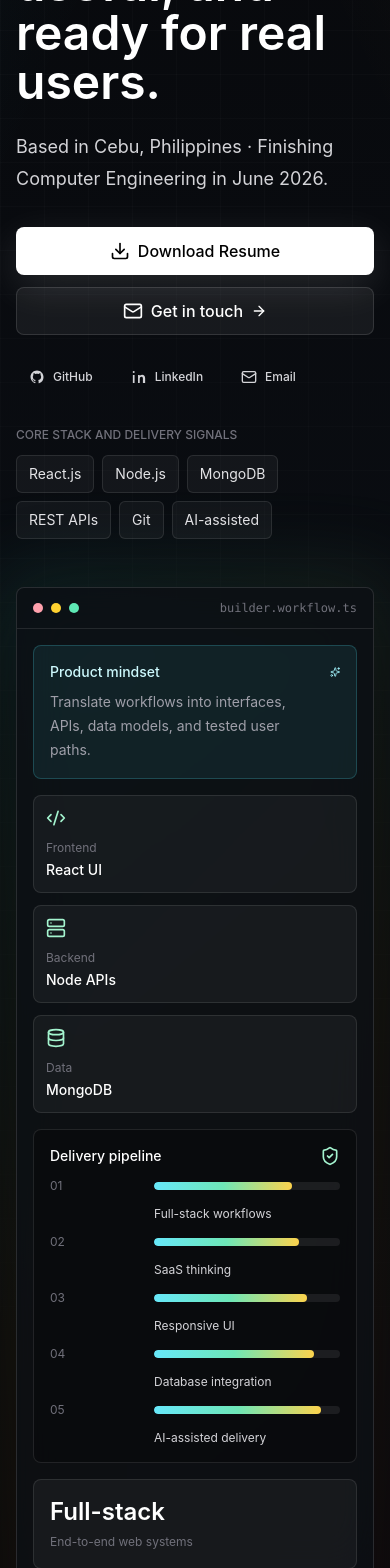
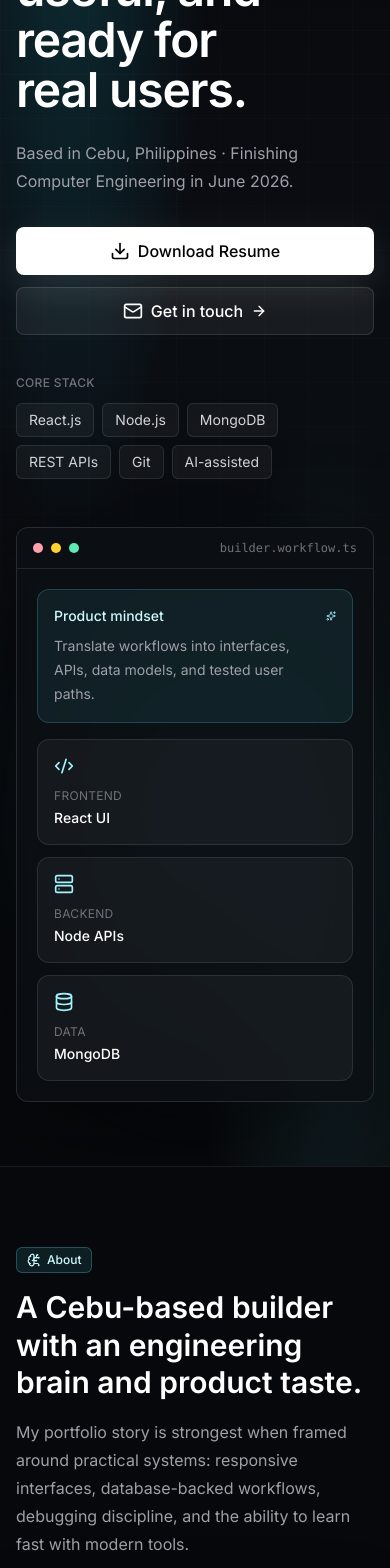
Before and after one commit to jumaoasjoshua322-maker/portfolio, a Next.js app: page / in a window 390 px wide. Shown: the part 432-2000 px from the top of the page. Built offline with nearby package versions, Linux system fonts and the light colour scheme.

Commit message:
Critical UI fixes: Inter font, hero subtraction, single-accent palette, rounded-xl cards

```diff
--- a/src/app/globals.css
+++ b/src/app/globals.css
@@ -13,7 +13,7 @@
   --color-foreground: var(--foreground);
   --color-muted: var(--muted);
   --color-panel: var(--panel);
-  --font-sans: "Inter", "SF Pro Display", "Segoe UI", Arial, sans-serif;
+  --font-sans: var(--font-inter), "SF Pro Display", "Segoe UI", Arial, sans-serif;
   --font-mono: "SFMono-Regular", Consolas, "Liberation Mono", monospace;
 }
 
@@ -31,8 +31,7 @@ body {
   overflow-x: hidden;
   background:
     linear-gradient(180deg, rgba(7, 8, 11, 0.96), rgba(7, 8, 11, 1) 42%),
-    linear-gradient(135deg, rgba(34, 211, 238, 0.08), transparent 36%),
-    linear-gradient(315deg, rgba(251, 191, 36, 0.07), transparent 38%),
+    linear-gradient(135deg, rgba(34, 211, 238, 0.06), transparent 36%),
     var(--background);
   color: var(--foreground);
   font-family: var(--font-sans);
@@ -64,11 +63,9 @@ select {
 
 .hero-gradient {
   background:
-    linear-gradient(115deg, rgba(34, 211, 238, 0.14), transparent 34%),
-    linear-gradient(245deg, rgba(251, 191, 36, 0.12), transparent 36%),
+    radial-gradient(ellipse 60% 80% at 18% 12%, rgba(34, 211, 238, 0.18), transparent 60%),
+    radial-gradient(ellipse 55% 70% at 85% 90%, rgba(103, 232, 249, 0.10), transparent 60%),
     linear-gradient(180deg, #07080b 0%, #0a0d12 46%, #07080b 100%);
-  background-size: 160% 160%, 180% 180%, 100% 100%;
-  animation: gradient-shift 18s ease-in-out infinite;
 }
 
 .grid-overlay {
@@ -77,16 +74,6 @@ select {
     linear-gradient(90deg, rgba(255, 255, 255, 0.055) 1px, transparent 1px);
   background-size: 44px 44px;
   mask-image: linear-gradient(to bottom, black, transparent 92%);
-}
-
-@keyframes gradient-shift {
-  0%,
-  100% {
-    background-position: 0% 50%, 100% 50%, center;
-  }
-  50% {
-    background-position: 100% 50%, 0% 50%, center;
-  }
 }
 
 @media (min-width: 640px) {
--- a/src/components/contact-section.tsx
+++ b/src/components/contact-section.tsx
@@ -65,7 +65,7 @@ export function ContactSection() {
       <div className="grid gap-6 lg:grid-cols-[0.88fr_1.12fr]">
         <Reveal>
           <aside className="space-y-4">
-            <div className="rounded-lg border border-emerald-300/20 bg-emerald-300/10 p-5">
+            <div className="rounded-xl border border-emerald-300/20 bg-emerald-300/10 p-5">
               <div className="flex items-start gap-4">
                 <div className="grid h-11 w-11 shrink-0 place-items-center rounded-lg border border-emerald-300/25 bg-emerald-300/12 text-emerald-100">
                   <BriefcaseBusiness className="h-5 w-5" />
@@ -105,7 +105,7 @@ export function ContactSection() {
                 href={item.href}
                 target={item.href.startsWith("http") ? "_blank" : undefined}
                 rel={item.href.startsWith("http") ? "noreferrer" : undefined}
-                className="group flex items-center gap-4 rounded-lg border border-white/10 bg-white/4.5 p-4 transition hover:-translate-y-1 hover:border-cyan-300/25 hover:bg-white/6.5"
+                className="group flex items-center gap-4 rounded-xl border border-white/10 bg-white/4.5 p-4 transition hover:-translate-y-1 hover:border-cyan-300/25 hover:bg-white/6.5"
               >
                 <div className="grid h-10 w-10 place-items-center rounded-lg border border-white/10 bg-black/24 text-cyan-100">
                   <item.icon className="h-5 w-5" />
@@ -122,7 +122,7 @@ export function ContactSection() {
         <Reveal delay={0.08}>
           <form
             onSubmit={handleSubmit}
-            className="rounded-lg border border-white/10 bg-white/4.5 p-5 shadow-[0_24px_100px_rgba(0,0,0,0.28)] sm:p-6"
+            className="rounded-xl border border-white/10 bg-white/4.5 p-5 shadow-[0_24px_100px_rgba(0,0,0,0.28)] sm:p-6"
           >
             <div className="grid gap-4 sm:grid-cols-2">
               <label className="space-y-2">
--- a/src/components/experience-section.tsx
+++ b/src/components/experience-section.tsx
@@ -28,7 +28,7 @@ export function ExperienceSection() {
           const Icon = icons[index] ?? FlaskConical;
           return (
             <Reveal key={item.title} delay={index * 0.08}>
-              <article className="group h-full rounded-lg border border-white/10 bg-white/4.5 p-5 transition hover:-translate-y-1 hover:border-emerald-300/25 hover:bg-white/6.5">
+              <article className="group h-full rounded-xl border border-white/10 bg-white/4.5 p-5 transition hover:-translate-y-1 hover:border-cyan-300/25 hover:bg-white/6.5">
                 <div className="mb-5 flex items-center justify-between gap-4">
                   <div className="grid h-11 w-11 place-items-center rounded-lg border border-emerald-300/20 bg-emerald-300/10 text-emerald-100">
                     <Icon className="h-5 w-5" />
--- a/src/components/hero-section.tsx
+++ b/src/components/hero-section.tsx
@@ -7,15 +7,13 @@ import {
   Download,
   Mail,
   Server,
-  ShieldCheck,
   Sparkles,
 } from "lucide-react";
 import { motion, useReducedMotion } from "framer-motion";
 
-import { GitHubIcon, LinkedInIcon } from "@/components/social-icons";
 import { Badge } from "@/components/ui/badge";
 import { Button } from "@/components/ui/button";
-import { brandSignals, heroMetrics, heroStack, profile } from "@/data/portfolio";
+import { heroStack, profile } from "@/data/portfolio";
 
 export function HeroSection() {
   const prefersReducedMotion = useReducedMotion();
@@ -46,17 +44,17 @@ export function HeroSection() {
             animate={prefersReducedMotion ? undefined : { opacity: 1, y: 0 }}
             transition={{ duration: 0.65, ease: [0.22, 1, 0.36, 1], delay: 0.05 }}
           >
-            <p className="mb-3 text-sm font-medium uppercase text-cyan-200/90">
+            <p className="mb-3 text-sm font-medium uppercase tracking-wide text-cyan-200/90">
               {profile.role}
             </p>
             <h1
               id="hero-heading"
-              className="max-w-4xl text-5xl font-semibold leading-[1.02] text-white sm:text-6xl lg:text-7xl"
+              className="max-w-4xl text-balance text-5xl font-semibold leading-[1.05] tracking-tight text-white sm:text-6xl"
             >
               I build web systems that feel sharp, useful, and ready for real
               users.
             </h1>
-            <p className="mt-6 max-w-2xl text-lg leading-8 text-zinc-300 sm:text-xl">
+            <p className="mt-6 max-w-2xl text-base leading-7 text-zinc-400 sm:text-lg">
               {profile.headline}
             </p>
           </motion.div>
@@ -86,42 +84,16 @@ export function HeroSection() {
             initial={prefersReducedMotion ? false : { opacity: 0, y: 18 }}
             animate={prefersReducedMotion ? undefined : { opacity: 1, y: 0 }}
             transition={{ duration: 0.65, ease: [0.22, 1, 0.36, 1], delay: 0.18 }}
-            className="mt-6 flex flex-wrap items-center gap-3"
+            className="mt-10"
           >
-            <Button asChild variant="ghost" size="sm">
-              <a href={profile.github} target="_blank" rel="noreferrer">
-                <GitHubIcon className="h-4 w-4" />
-                GitHub
-              </a>
-            </Button>
-            <Button asChild variant="ghost" size="sm">
-              <a href={profile.linkedin} target="_blank" rel="noreferrer">
-                <LinkedInIcon className="h-4 w-4" />
-                LinkedIn
-              </a>
-            </Button>
-            <Button asChild variant="ghost" size="sm">
-              <a href={`mailto:${profile.email}`}>
-                <Mail className="h-4 w-4" />
-                Email
-              </a>
-            </Button>
-          </motion.div>
-
-          <motion.div
-            initial={prefersReducedMotion ? false : { opacity: 0, y: 18 }}
-            animate={prefersReducedMotion ? undefined : { opacity: 1, y: 0 }}
-            transition={{ duration: 0.65, ease: [0.22, 1, 0.36, 1], delay: 0.24 }}
-            className="mt-8"
-          >
-            <p className="mb-3 text-xs font-medium uppercase text-zinc-500">
-              Core stack and delivery signals
+            <p className="mb-3 text-xs font-medium uppercase tracking-wide text-zinc-500">
+              Core stack
             </p>
             <div className="flex flex-wrap gap-2">
               {heroStack.map((item) => (
                 <span
                   key={item}
-                  className="rounded-md border border-white/10 bg-white/4.5 px-3 py-2 text-sm text-zinc-200"
+                  className="rounded-md border border-white/10 bg-white/4.5 px-3 py-1.5 text-sm text-zinc-300"
                 >
                   {item}
                 </span>
@@ -137,26 +109,28 @@ export function HeroSection() {
           className="relative"
           aria-label="Visual summary of my engineering workflow"
         >
-          <div className="absolute -inset-4 -z-10 bg-[linear-gradient(135deg,rgba(45,212,191,0.14),rgba(251,191,36,0.09),rgba(244,63,94,0.08))] blur-2xl" />
-          <div className="overflow-hidden rounded-lg border border-white/12 bg-[#0c0f14]/88 shadow-[0_24px_100px_rgba(0,0,0,0.45)] backdrop-blur-xl">
+          <div className="absolute -inset-4 -z-10 bg-[radial-gradient(ellipse_at_center,rgba(34,211,238,0.18),transparent_70%)] blur-2xl" />
+          <div className="overflow-hidden rounded-xl border border-white/12 bg-[#0c0f14]/88 shadow-[0_24px_100px_rgba(0,0,0,0.45)] backdrop-blur-xl">
             <div className="flex items-center justify-between border-b border-white/10 px-4 py-3">
               <div className="flex items-center gap-2">
                 <span className="h-2.5 w-2.5 rounded-full bg-rose-300" />
                 <span className="h-2.5 w-2.5 rounded-full bg-amber-300" />
                 <span className="h-2.5 w-2.5 rounded-full bg-emerald-300" />
               </div>
-              <span className="font-mono text-xs text-zinc-500">builder.workflow.ts</span>
+              <span className="font-mono text-xs text-zinc-500">
+                builder.workflow.ts
+              </span>
             </div>
-            <div className="grid gap-4 p-4 sm:p-5">
-              <div className="rounded-lg border border-cyan-300/20 bg-cyan-300/8 p-4">
+            <div className="grid gap-4 p-5">
+              <div className="rounded-xl border border-cyan-300/20 bg-cyan-300/8 p-4">
                 <div className="flex items-start justify-between gap-3">
                   <div>
                     <p className="text-sm font-medium text-cyan-100">
                       Product mindset
                     </p>
                     <p className="mt-2 text-sm leading-6 text-zinc-400">
-                      Translate workflows into interfaces, APIs, data models, and
-                      tested user paths.
+                      Translate workflows into interfaces, APIs, data models,
+                      and tested user paths.
                     </p>
                   </div>
                   <Sparkles className="h-5 w-5 text-cyan-200" />
@@ -171,48 +145,14 @@ export function HeroSection() {
                 ].map((item) => (
                   <div
                     key={item.label}
-                    className="rounded-lg border border-white/10 bg-white/4.5 p-3"
+                    className="rounded-xl border border-white/10 bg-white/4.5 p-4"
                   >
-                    <item.icon className="mb-3 h-5 w-5 text-emerald-200" />
-                    <p className="text-xs text-zinc-500">{item.label}</p>
-                    <p className="mt-1 text-sm font-medium text-white">{item.value}</p>
-                  </div>
-                ))}
-              </div>
-
-              <div className="rounded-lg border border-white/10 bg-black/28 p-4">
-                <div className="mb-3 flex items-center justify-between">
-                  <p className="text-sm font-medium text-white">Delivery pipeline</p>
-                  <ShieldCheck className="h-5 w-5 text-emerald-200" />
-                </div>
-                <div className="space-y-3">
-                  {brandSignals.slice(0, 5).map((signal, index) => (
-                    <div key={signal} className="grid grid-cols-[92px_1fr] items-center gap-3">
-                      <span className="text-xs text-zinc-500">0{index + 1}</span>
-                      <div className="h-2 overflow-hidden rounded-md bg-white/8">
-                        <motion.div
-                          className="h-full rounded-md bg-[linear-gradient(90deg,#67e8f9,#6ee7b7,#fcd34d)]"
-                          initial={prefersReducedMotion ? false : { width: "18%" }}
-                          whileInView={prefersReducedMotion ? undefined : { width: `${74 + index * 4}%` }}
-                          viewport={{ once: true }}
-                          transition={{ duration: 0.8, delay: 0.25 + index * 0.08 }}
-                        />
-                      </div>
-                      <span className="col-start-2 text-xs text-zinc-300">{signal}</span>
-                    </div>
-                  ))}
-                </div>
-              </div>
-
-              <div className="grid gap-3 sm:grid-cols-3">
-                {heroMetrics.map((metric) => (
-                  <div
-                    key={metric.label}
-                    className="rounded-lg border border-white/10 bg-white/4.5 p-4"
-                  >
-                    <p className="text-2xl font-semibold text-white">{metric.value}</p>
-                    <p className="mt-1 text-xs leading-5 text-zinc-500">
-                      {metric.label}
+                    <item.icon className="mb-3 h-5 w-5 text-cyan-200" />
+                    <p className="text-xs uppercase tracking-wide text-zinc-500">
+                      {item.label}
+                    </p>
+                    <p className="mt-1 text-sm font-medium text-white">
+                      {item.value}
                     </p>
                   </div>
                 ))}
--- a/src/components/resume-section.tsx
+++ b/src/components/resume-section.tsx
@@ -37,7 +37,7 @@ export function ResumeSection() {
 
       <div className="grid gap-6 lg:grid-cols-[0.8fr_1.2fr]">
         <Reveal>
-          <aside className="sticky top-24 rounded-lg border border-white/10 bg-white/4.5 p-5">
+          <aside className="sticky top-24 rounded-xl border border-white/10 bg-white/4.5 p-5">
             <div className="grid h-12 w-12 place-items-center rounded-lg border border-cyan-300/20 bg-cyan-300/10 text-cyan-100">
               <FileText className="h-6 w-6" />
             </div>
@@ -71,7 +71,7 @@ export function ResumeSection() {
         </Reveal>
 
         <Reveal delay={0.08}>
-          <article className="rounded-lg border border-white/12 bg-[#f8fafc] p-5 text-slate-950 shadow-[0_24px_100px_rgba(0,0,0,0.32)] sm:p-8">
+          <article className="rounded-xl border border-white/12 bg-[#f8fafc] p-5 text-slate-950 shadow-[0_24px_100px_rgba(0,0,0,0.32)] sm:p-8">
             <header className="border-b border-slate-200 pb-5">
               <p className="text-sm font-medium uppercase text-slate-500">
                 {profile.role}
--- a/src/components/ui/card.tsx
+++ b/src/components/ui/card.tsx
@@ -6,7 +6,7 @@ function Card({ className, ...props }: React.HTMLAttributes<HTMLDivElement>) {
   return (
     <div
       className={cn(
-        "rounded-lg border border-white/10 bg-white/4.5 shadow-[0_18px_80px_rgba(0,0,0,0.22)] backdrop-blur-xl",
+        "rounded-xl border border-white/10 bg-white/4.5 shadow-[0_18px_80px_rgba(0,0,0,0.22)] backdrop-blur-xl",
         className,
       )}
       {...props}
```
Also changed, not shown: src/app/layout.tsx (+9 -1 lines), src/components/about-section.tsx (+5 -5 lines), src/components/projects-section.tsx (+14 -12 lines), src/components/skills-section.tsx (+4 -4 lines).
